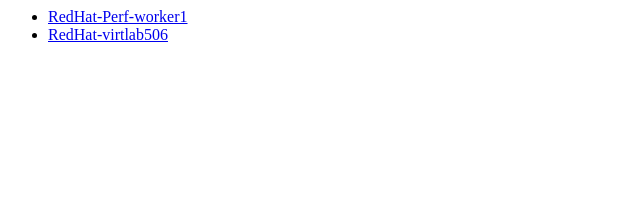
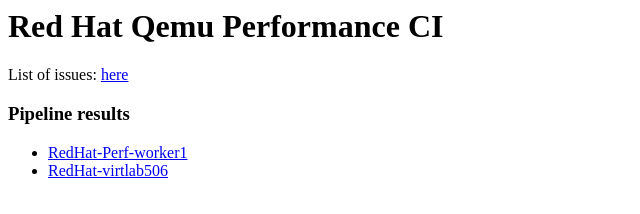
Before and after one commit to ldoktor/tmp, a plain HTML site: page index.html in a window 1280 px wide. Shown: the whole page, without its empty margins (0-640 px from the left). Drawn offline with Linux system fonts and the light colour scheme.

Commit message:
Add link to the list of issues document
turn this repo into storage only and keep the relevant information in
the list of issues document instead.

Signed-off-by: Lukáš Doktor <ldoktor@redhat.com>

```diff
--- a/index.html
+++ b/index.html
@@ -1,5 +1,10 @@
 <html>
 <body>
+<h1>Red Hat Qemu Performance CI</h1>
+
+<p>List of issues: <a href="https://docs.google.com/spreadsheets/d/1HEXI5wDsNgAIgXl5MIhGond898Vz5A1Hrkl0lZmWEbg/edit?usp=sharing">here</a></p>
+
+<h3>Pipeline results</h3>
 <ul>
   <li><a href="RedHat-Perf-worker1">RedHat-Perf-worker1</a></li>
   <li><a href="RedHat-virtlab506">RedHat-virtlab506</a></li>
```
